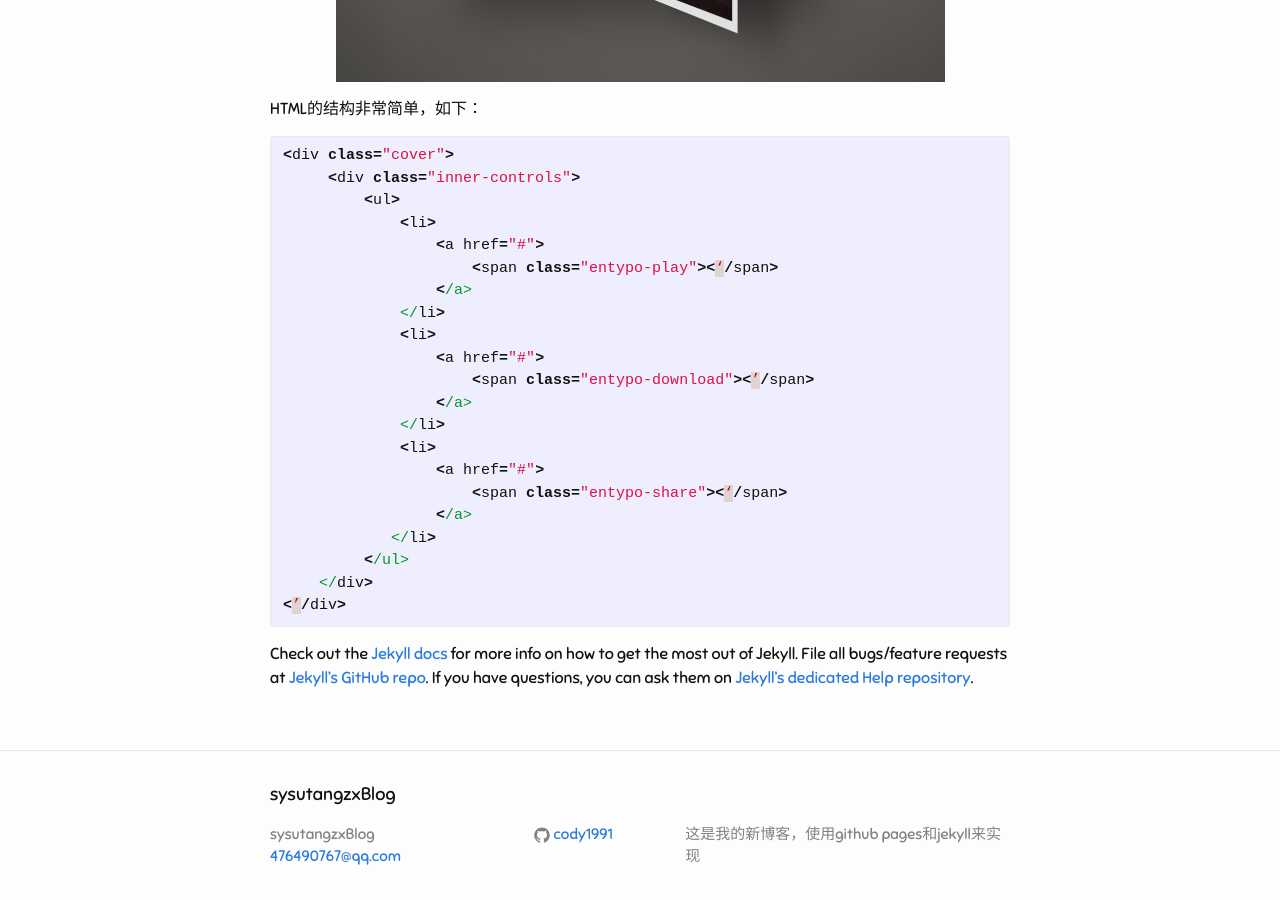
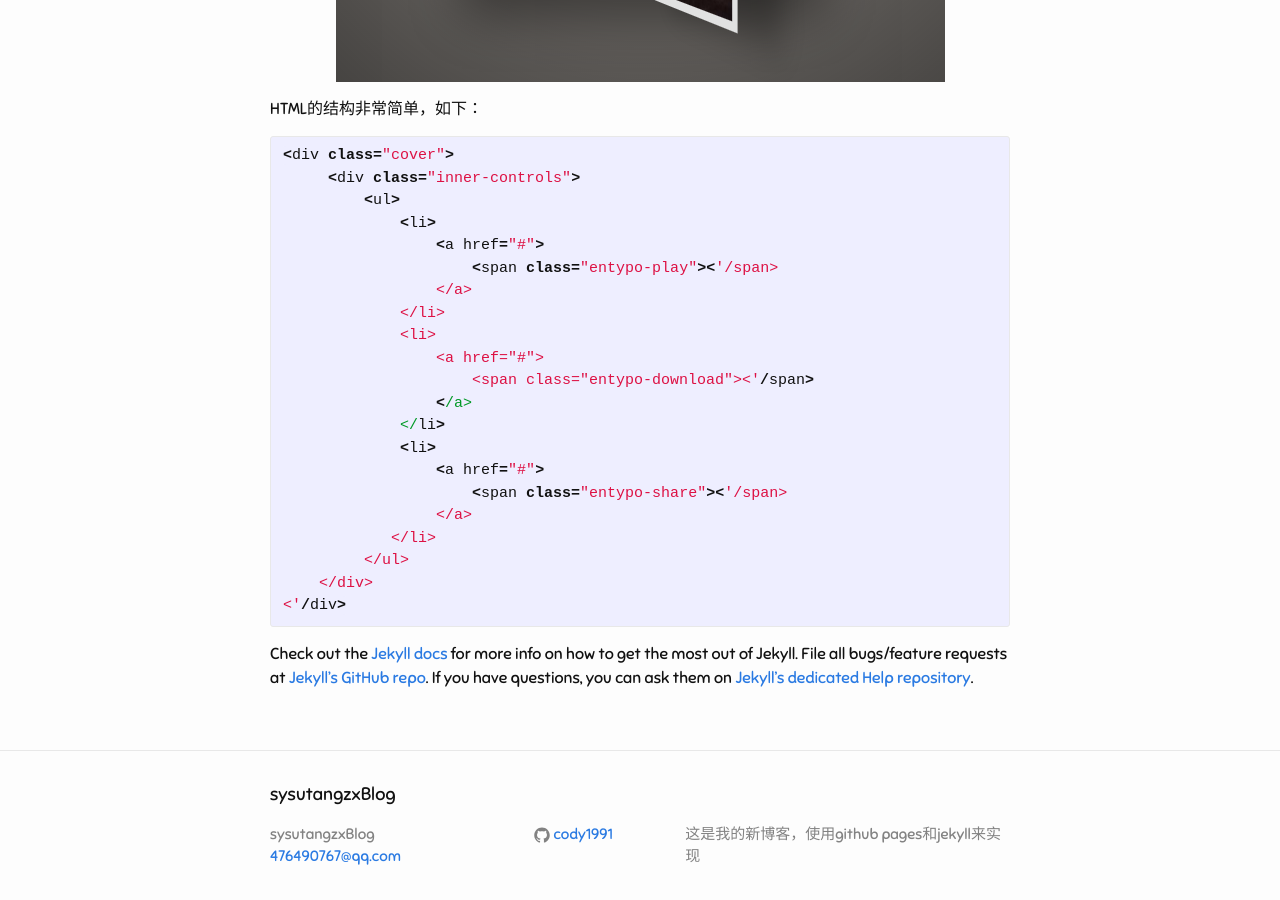
Before and after one commit to luojiyin1987/sysutangzxBlog, a Jekyll site: the page built from _posts/2014-10-08-book-effect.markdown, in a window 1280 px wide and 900 px high, scrolled down 634 px. Built offline with Jekyll 4.4.1, drawn with Linux system fonts in a browser that asks for light colours.

Commit message:
no message

```diff
--- a/_posts/2014-10-08-book-effect.markdown
+++ b/_posts/2014-10-08-book-effect.markdown
@@ -17,22 +17,22 @@ HTML的结构非常简单，如下：
          <ul>
              <li>
                  <a href="#">
-                     <span class="entypo-play"><‘/span>
+                     <span class="entypo-play"><'/span>
                  </a>
              </li>
              <li>
                  <a href="#">
-                     <span class="entypo-download"><’/span>
+                     <span class="entypo-download"><'/span>
                  </a>
              </li>
              <li>
                  <a href="#">
-                     <span class="entypo-share"><‘/span>
+                     <span class="entypo-share"><'/span>
                  </a>
             </li>
          </ul>
     </div>
-<’/div>
+<'/div>
 {% endhighlight %}
 
 Check out the [Jekyll docs][jekyll] for more info on how to get the most out of Jekyll. File all bugs/feature requests at [Jekyll’s GitHub repo][jekyll-gh]. If you have questions, you can ask them on [Jekyll’s dedicated Help repository][jekyll-help].
```
